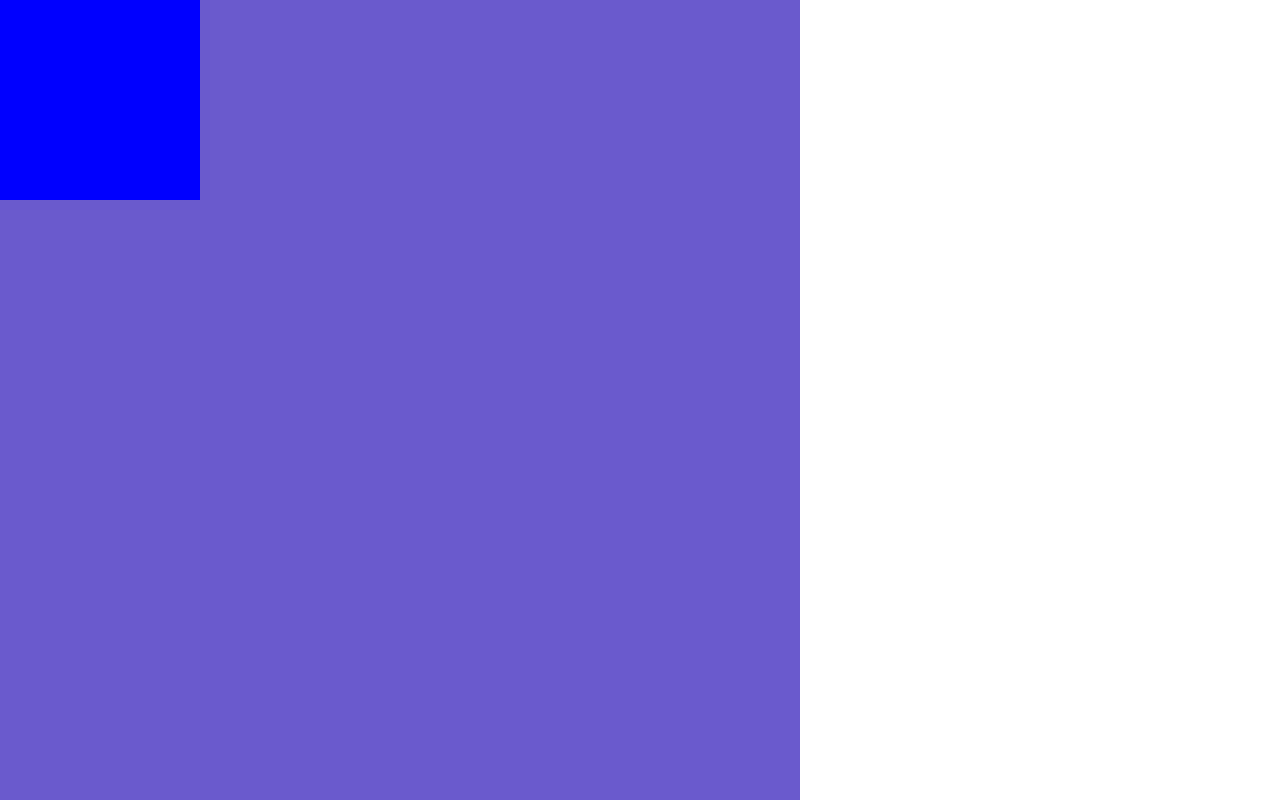
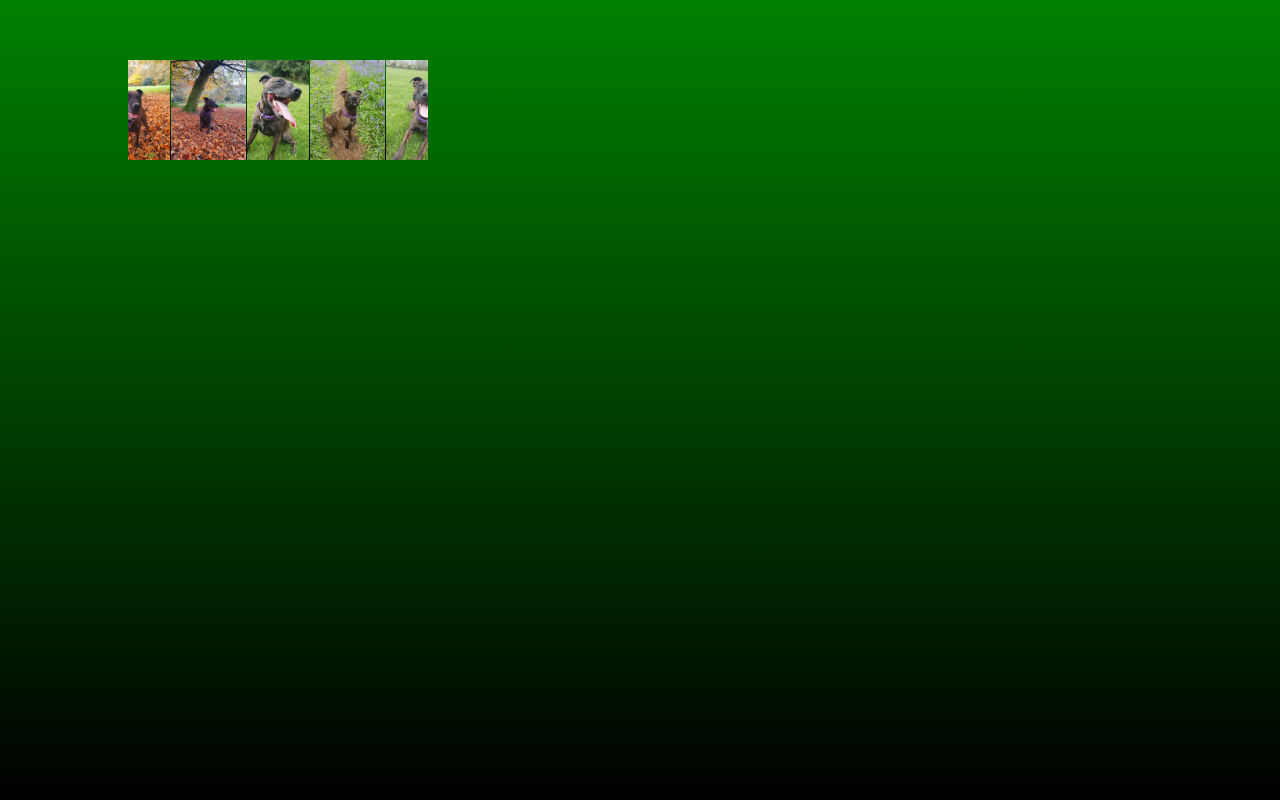
Before and after one commit to CorinnaaKR/WK2-Assignment, a plain HTML site: page index.html in a window 1280 px wide. Shown: the top 800 px of the page. Drawn offline with Linux system fonts and the light colour scheme.

Commit message:
set a back ground colour, played around with the positioning of the thumbnail container and the size of the images. Added final reflections.

```diff
--- a/app.js
+++ b/app.js
@@ -1,24 +1,4 @@
-console.log("hello world");
-
-//TODO: i need to store my image data
-//images stored locally or images stored remotely (unsplash...)
-//each image is an object (mnost efficient way)
-
-//relative path for local image OR link to the image
-//STEP 1
-
-// TODO: i need to create my thumbnail
-//select DOM element (thumbnail container) to contain our thumbnails
-//this is a repetitive task ----> loop through array using length property
-//inside the loop, we need
-//-create image element
-//-update the src and alt attributes to match those in the array(paraments)
-//give each image a className (.imgclassName)
-// our fresh new img needs attributes to work properly!
-//we want the values for them to be pulled from the array above!
-//add event listener to each image ---> the event handler of this listener is the function you will write to create large images
-// - append the created images to the thumbnail-container
-//}
+//console.log("hello world");
 
 const images = [
   {
@@ -49,7 +29,7 @@ const images = [
 ];
 
 function createThumbnails() {
-  thumbnailscontainer = document.querySelector("#thumbnails-container");
+  thumbnailsContainer = document.querySelector("#thumbnailsContainer");
   for (let i = 0; i < images.length; i++) {
     const thumbnailImage = document.createElement("img");
 
@@ -57,23 +37,44 @@ function createThumbnails() {
     thumbnailImage.alt = images[i].altText;
     thumbnailImage.className = images[i].className;
 
-    thumbnailscontainer.appendChild(thumbnailImage);
-    thumbnailImage.addEventListener("click", () => {});
+    thumbnailsContainer.appendChild(thumbnailImage);
+    thumbnailImage.addEventListener("click", function () {
+      createLargeImagesHandler(i);
+    });
   }
 }
-function createLargeImagesHandler() {
-  document.querySelector("#large-image-container");
-  largeImages.innerHTML = null;
+function createLargeImagesHandler(i) {
+  const largeImageContainer = document.querySelector("#largeImageContainer");
   const largeImages = document.createElement("img");
-  img.src = images.src[i];
-  img.alt = images.altText[i];
-  img.className = largeImages.className[i];
+  largeImageContainer.innerHTML = null;
+  largeImages.src = images[i].src;
+  largeImages.alt = images[i].altText;
+  largeImages.className = images[i].className;
 
-  large - image - container.appendChild(img);
+  largeImageContainer.appendChild(largeImages);
 }
 
-//createThumbnails();
+createThumbnails();
 
+//TODO: i need to store my image data
+//images stored locally or images stored remotely (unsplash...)
+//each image is an object (mnost efficient way)
+
+//relative path for local image OR link to the image
+//STEP 1
+
+// TODO: i need to create my thumbnail
+//select DOM element (thumbnail container) to contain our thumbnails
+//this is a repetitive task ----> loop through array using length property
+//inside the loop, we need
+//-create image element
+//-update the src and alt attributes to match those in the array(paraments)
+//give each image a className (.imgclassName)
+// our fresh new img needs attributes to work properly!
+//we want the values for them to be pulled from the array above!
+//add event listener to each image ---> the event handler of this listener is the function you will write to create large images
+// - append the created images to the thumbnail-container
+//}
 //TODO: i need to create my large images
 //created when click on thumbail which creates a copy underneath
 //event handler for thumbnail events
--- a/index.html
+++ b/index.html
@@ -8,8 +8,7 @@
     <script src="./app.js" defer></script>
   </head>
   <body>
-    <!-- <h1>Bella</h1> -->
-    <div id="thumbnails-container"></div>
-    <div id="large-image-container"></div>
+    <div id="largeImageContainer"></div>
+    <div id="thumbnailsContainer"></div>
   </body>
 </html>
--- a/style.css
+++ b/style.css
@@ -1,39 +1,49 @@
-* {
+body {
   margin: 0;
   padding: 0;
   box-sizing: border-box;
-}
-
-body {
-  display: grid;
-  grid-template-columns: 1fr auto;
-  grid-template-rows: 1fr;
+  display: block;
 }
 
 h1 {
   font-size: 20px;
 }
 
-#thumbnails-container {
-  background-color: blue;
-  width: 200px;
-  height: 200px;
+#thumbnailsContainer {
+  background-image: linear-gradient(green, black);
+  display: flex;
+  justify-content: center;
+  width: 300px;
+  height: auto;
   z-index: 10;
-  position: fixed;
-  top: 0;
+  position: absolute;
+  left: 10%;
+  bottom: 0;
+  overflow: scroll;
+  gap: 1px;
+}
+#thumbnailsContainer img {
+  display: inline;
+  width: 100px;
+  height: 100px;
 }
 
-#thumnails-container img {
-  width: 50px;
-  height: auto;
+#largeImageContainer {
+  background-image: linear-gradient(green, black);
+  grid-template-columns: 1fr;
+  width: 100vw;
+  height: 100vh;
 }
 
-#large-image-container {
-  background-color: slateblue;
-  width: 100vh;
-  height: 100vw;
+#largeImageContainer img {
+  width: 100%;
+  height: 100%;
+  object-fit: contain;
 }
 
-#large-image-container img {
-  background-color: grey;
+@media (min-width: 600px) {
+  #thumbnailsContainer {
+    bottom: 80%;
+    width: 300px;
+  }
 }
```
Also changed, not shown: 1 other file.
